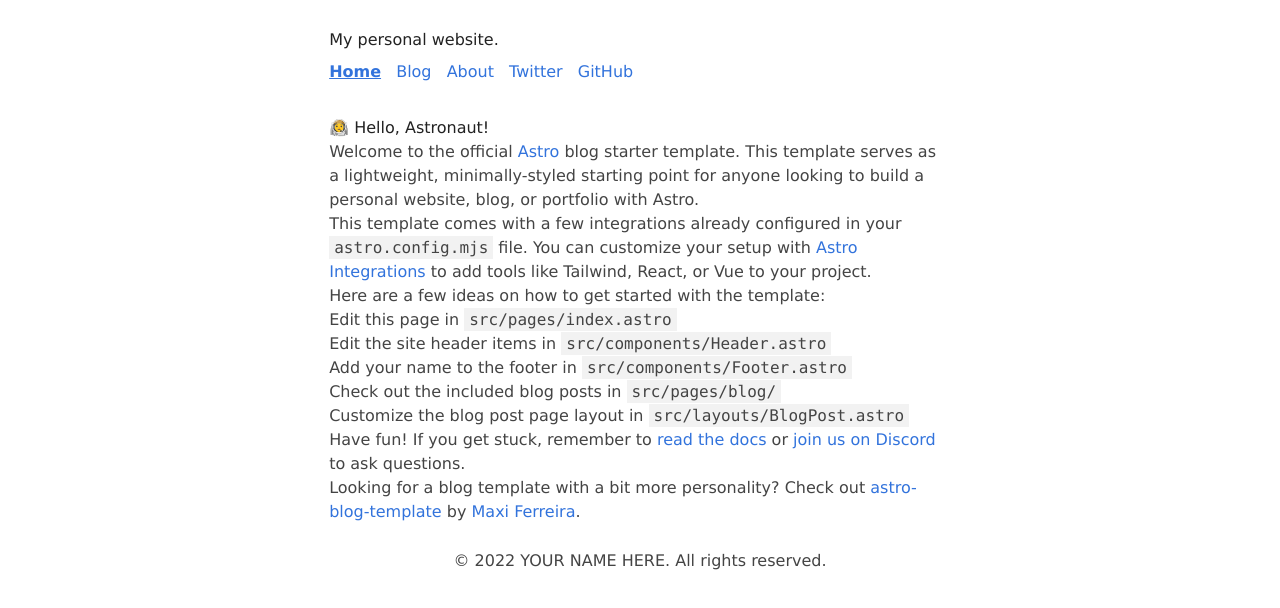
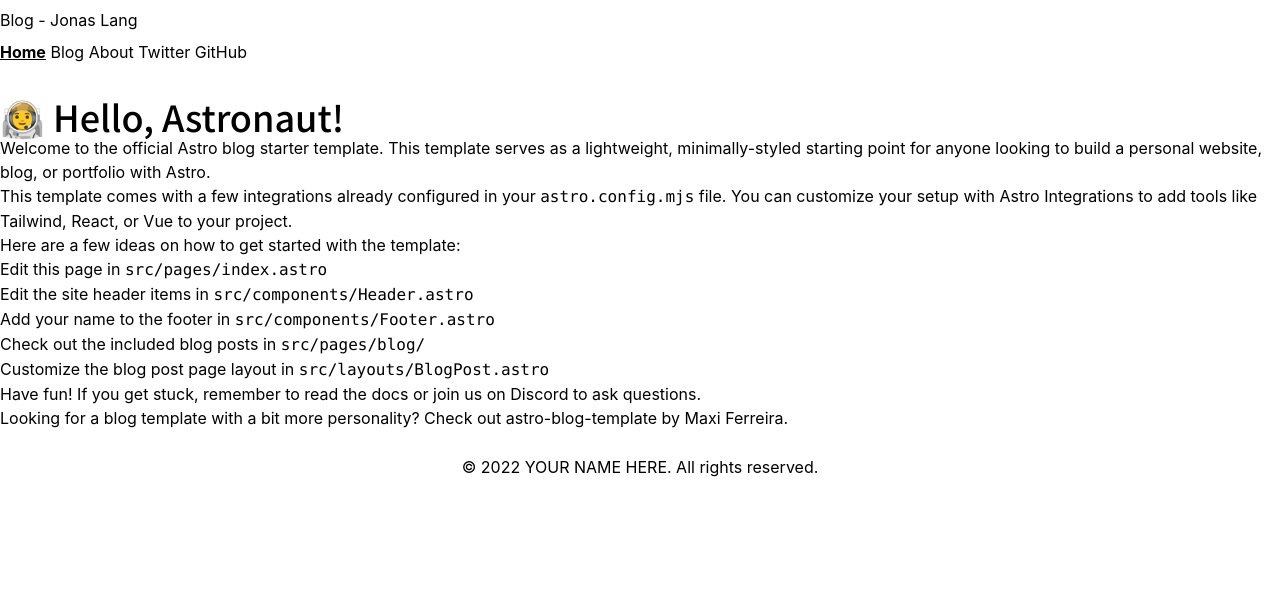
Before and after one commit to JonasLang-dev/blog-bak, an Astro site: page / in a window 1280 px wide. Built offline with nearby package versions, Linux system fonts and the light colour scheme; Astro itself is replaced by a stand-in of ours.

Commit message:
fix(meta): update website info

```diff
--- a/src/config.ts
+++ b/src/config.ts
@@ -1,5 +1,6 @@
 // Place any global data in this file.
 // You can import this data from anywhere in your site by using the `import` keyword.
 
-export const SITE_TITLE = 'My personal website.';
-export const SITE_DESCRIPTION = 'Welcome to my website!';
+export const SITE_TITLE = 'Blog - Jonas Lang'
+export const SITE_DESCRIPTION = 'Welcome to my website!'
+export const HOMEPAGE_URL = 'https://www.supercutcat.com'
--- a/src/pages/index.astro
+++ b/src/pages/index.astro
@@ -1,8 +1,8 @@
 ---
-import BaseHead from '../components/BaseHead.astro';
-import Header from '../components/Header.astro';
-import Footer from '../components/Footer.astro';
-import { SITE_TITLE, SITE_DESCRIPTION } from '../config';
+import BaseHead from '../components/BaseHead.astro'
+import Header from '../components/Header.astro'
+import Footer from '../components/Footer.astro'
+import { SITE_TITLE, SITE_DESCRIPTION } from '../config'
 ---
 
 <!DOCTYPE html>
@@ -13,30 +13,44 @@
   <body>
     <Header title={SITE_TITLE} />
     <main>
-			<h1>🧑‍🚀 Hello, Astronaut!</h1>
+      <h1 class="font-notoSans text-4xl">🧑‍🚀 Hello, Astronaut!</h1>
       <p>
-				Welcome to the official <a href="https://astro.build/">Astro</a> blog starter template. This
-				template serves as a lightweight, minimally-styled starting point for anyone looking to build
-				a personal website, blog, or portfolio with Astro.
+        Welcome to the official <a href="https://astro.build/">Astro</a> blog starter
+        template. This template serves as a lightweight, minimally-styled starting
+        point for anyone looking to build a personal website, blog, or portfolio
+        with Astro.
       </p>
       <p>
         This template comes with a few integrations already configured in your
         <code>astro.config.mjs</code> file. You can customize your setup with
-				<a href="https://astro.build/integrations">Astro Integrations</a> to add tools like Tailwind,
-				React, or Vue to your project.
+        <a href="https://astro.build/integrations">Astro Integrations</a> to add
+        tools like Tailwind, React, or Vue to your project.
       </p>
       <p>Here are a few ideas on how to get started with the template:</p>
       <ul>
         <li>Edit this page in <code>src/pages/index.astro</code></li>
-				<li>Edit the site header items in <code>src/components/Header.astro</code></li>
-				<li>Add your name to the footer in <code>src/components/Footer.astro</code></li>
-				<li>Check out the included blog posts in <code>src/pages/blog/</code></li>
-				<li>Customize the blog post page layout in <code>src/layouts/BlogPost.astro</code></li>
+        <li>
+          Edit the site header items in <code>src/components/Header.astro</code>
+        </li>
+        <li>
+          Add your name to the footer in <code>src/components/Footer.astro</code
+          >
+        </li>
+        <li>
+          Check out the included blog posts in <code>src/pages/blog/</code>
+        </li>
+        <li>
+          Customize the blog post page layout in <code
+            >src/layouts/BlogPost.astro</code
+          >
+        </li>
       </ul>
       <p>
-				Have fun! If you get stuck, remember to <a href="https://docs.astro.build/"
+        Have fun! If you get stuck, remember to <a
+          href="https://docs.astro.build/"
           >read the docs
-				</a> or <a href="https://astro.build/chat">join us on Discord</a> to ask questions.
+        </a> or <a href="https://astro.build/chat">join us on Discord</a> to ask
+        questions.
       </p>
       <p>
         Looking for a blog template with a bit more personality? Check out <a
--- a/src/styles/global.css
+++ b/src/styles/global.css
@@ -6,64 +6,9 @@
 @import url('https://fonts.googleapis.com/css2?family=Noto+Sans+SC:wght@300;500;700&display=swap');
 
 body {
-  font-family: Verdana, sans-serif;
-  margin: auto;
-  padding: 20px;
-  max-width: 65ch;
-  text-align: left;
-  background-color: #fff;
-  word-wrap: break-word;
+  font-family: -apple-system, BlinkMacSystemFont, 'Sego UI', Helvetica, Arial,
+    'sans-serif', 'Apple Color Emoji', 'Segoe UI Emoji', 'Segoe UI Symbol';
+  -webkit-font-smoothing: antialiased;
+  text-rendering: optimizeLegibility;
   overflow-wrap: break-word;
-  line-height: 1.5;
-  color: #444;
 }
-h1,
-h2,
-h3,
-h4,
-h5,
-h6,
-strong,
-b {
-  color: #222;
-}
-a {
-  color: #3273dc;
-}
-nav a {
-  margin-right: 10px;
-}
-textarea {
-  width: 100%;
-  font-size: 16px;
-}
-input {
-  font-size: 16px;
-}
-content {
-  line-height: 1.6;
-}
-table {
-  width: 100%;
-}
-img {
-  max-width: 100%;
-  height: auto;
-}
-code {
-  padding: 2px 5px;
-  background-color: #f2f2f2;
-}
-pre {
-  padding: 1rem;
-}
-pre > code {
-  all: unset;
-}
-blockquote {
-  border: 1px solid #999;
-  color: #222;
-  padding: 2px 0px 2px 20px;
-  margin: 0px;
-  font-style: italic;
-}
--- a/tailwind.config.cjs
+++ b/tailwind.config.cjs
@@ -1,8 +1,13 @@
 /** @type {import('tailwindcss').Config} */
 module.exports = {
-	content: ['./src/**/*.{astro,html,js,jsx,md,mdx,svelte,ts,tsx,vue}'],
-	theme: {
-		extend: {},
-	},
-	plugins: [],
+  content: ['./src/**/*.{astro,html,js,jsx,md,mdx,svelte,ts,tsx,vue}'],
+  darkMode: 'class',
+  theme: {
+    extend: {
+      fontFamily: {
+        notoSans: ["'Noto Sans SC'", 'Verdana', 'sans-serif']
+      }
+    }
+  },
+  plugins: []
 }
```
Lines whose indentation alone changed are shown as unchanged.
